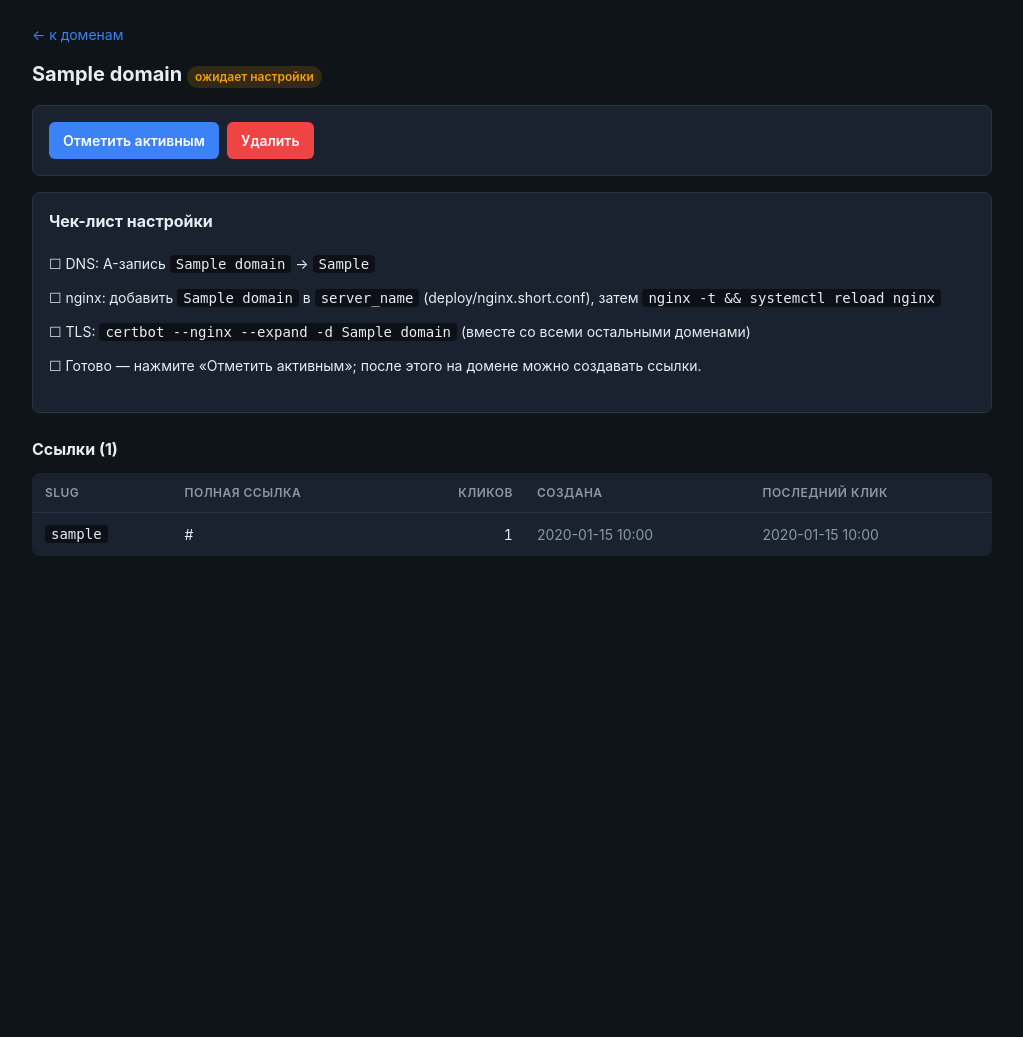
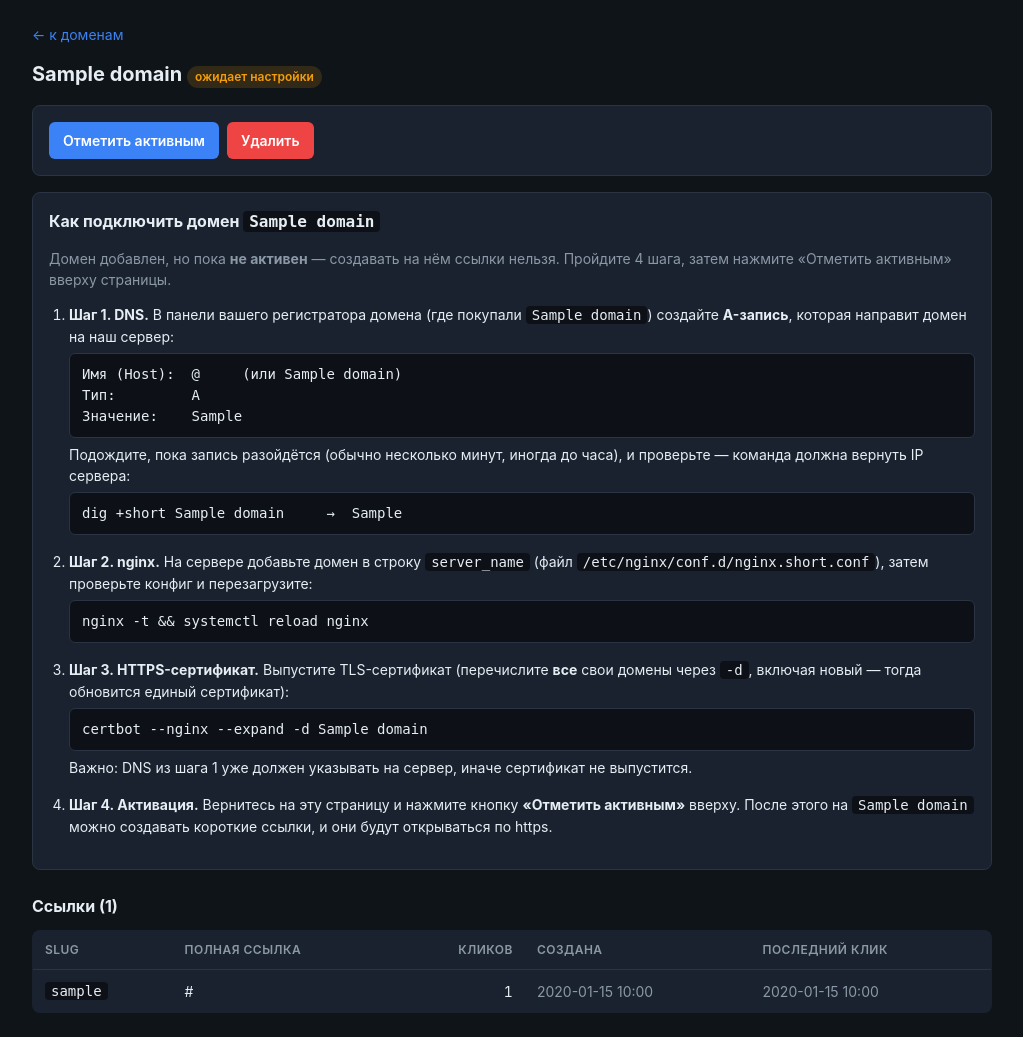
Before and after one commit to Whymeet/shortener, a FastAPI app: template app/templates/domain_detail.html in a window 1280 px wide. Shown: the part 64-1101 px from the top of the page, without its empty margins (128-1151 px from the left). Before the commit the page ends 620 px from the top, so only its background shows below. Run offline with FastAPI, Linux system fonts and the light colour scheme; the template is opened without the code that fills it: most values are stand-ins (such as "Sample title", 1, 10 or a date in 2020).

Commit message:
Admin: step-by-step guide for connecting a new domain
На странице домена (для неактивных) вместо краткого чек-листа — понятный гайд из 4 шагов
(DNS A-запись → nginx server_name → certbot → активация) с копируемыми командами, в которые
подставлены сам домен и SERVER_IP. У формы добавления на дашборде — подсказка про этот гайд.

Co-Authored-By: Claude Opus 4.8 (1M context) <noreply@anthropic.com>

```diff
--- a/app/templates/base.html
+++ b/app/templates/base.html
@@ -36,6 +36,10 @@
     .msg{background:rgba(59,130,246,.12);border:1px solid var(--accent);border-radius:6px;padding:10px 12px;margin-bottom:16px;}
     .checklist{list-style:none;padding:0;} .checklist li{padding:6px 0;}
     code{background:#0d1117;padding:1px 6px;border-radius:4px;}
+    pre{background:#0d1117;border:1px solid var(--border);border-radius:6px;padding:10px 12px;
+        overflow-x:auto;margin:6px 0;white-space:pre-wrap;word-break:break-all;}
+    ol.guide{padding-left:20px;margin:8px 0 0;} ol.guide li{margin:0 0 16px;}
+    ol.guide b{color:var(--fg);}
     .row-actions{display:flex;gap:8px;}
     .truncate{max-width:380px;overflow:hidden;text-overflow:ellipsis;white-space:nowrap;}
   </style>
--- a/app/templates/dashboard.html
+++ b/app/templates/dashboard.html
@@ -23,6 +23,6 @@
 <form method="post" action="/admin/domains" class="card">
   <input type="text" name="domain" placeholder="например, krokozaim.ru">
   <button type="submit">Добавить</button>
-  <div class="muted" style="margin-top:8px;">Домен добавится со статусом «ожидает настройки». Затем настройте DNS/nginx/TLS и отметьте активным.</div>
+  <div class="muted" style="margin-top:8px;">Домен добавится со статусом «ожидает настройки». Откройте его страницу («подробнее →») — там пошаговый гайд: DNS → nginx → сертификат → активация.</div>
 </form>
 {% endblock %}
--- a/app/templates/domain_detail.html
+++ b/app/templates/domain_detail.html
@@ -20,13 +20,38 @@
 
 {% if not d.is_active %}
 <div class="card">
-  <h2 style="margin-top:0;">Чек-лист настройки</h2>
-  <ul class="checklist">
-    <li>☐ DNS: A-запись <code>{{ d.domain }}</code> → <code>{{ server_ip or "IP вашего сервера" }}</code></li>
-    <li>☐ nginx: добавить <code>{{ d.domain }}</code> в <code>server_name</code> (deploy/nginx.short.conf), затем <code>nginx -t &amp;&amp; systemctl reload nginx</code></li>
-    <li>☐ TLS: <code>certbot --nginx --expand -d {{ d.domain }}</code> (вместе со всеми остальными доменами)</li>
-    <li>☐ Готово — нажмите «Отметить активным»; после этого на домене можно создавать ссылки.</li>
-  </ul>
+  <h2 style="margin-top:0;">Как подключить домен <code>{{ d.domain }}</code></h2>
+  <p class="muted">Домен добавлен, но пока <b>не активен</b> — создавать на нём ссылки нельзя.
+     Пройдите 4 шага, затем нажмите «Отметить активным» вверху страницы.</p>
+
+  <ol class="guide">
+    <li>
+      <b>Шаг 1. DNS.</b> В панели вашего регистратора домена (где покупали <code>{{ d.domain }}</code>)
+      создайте <b>A-запись</b>, которая направит домен на наш сервер:
+      <pre>Имя (Host):  @     (или {{ d.domain }})
+Тип:         A
+Значение:    {{ server_ip or "IP вашего сервера" }}</pre>
+      Подождите, пока запись разойдётся (обычно несколько минут, иногда до часа), и проверьте —
+      команда должна вернуть IP сервера:
+      <pre>dig +short {{ d.domain }}     →  {{ server_ip or "IP сервера" }}</pre>
+    </li>
+    <li>
+      <b>Шаг 2. nginx.</b> На сервере добавьте домен в строку <code>server_name</code>
+      (файл <code>/etc/nginx/conf.d/nginx.short.conf</code>), затем проверьте конфиг и перезагрузите:
+      <pre>nginx -t && systemctl reload nginx</pre>
+    </li>
+    <li>
+      <b>Шаг 3. HTTPS-сертификат.</b> Выпустите TLS-сертификат (перечислите <b>все</b> свои домены
+      через <code>-d</code>, включая новый — тогда обновится единый сертификат):
+      <pre>certbot --nginx --expand -d {{ d.domain }}</pre>
+      Важно: DNS из шага 1 уже должен указывать на сервер, иначе сертификат не выпустится.
+    </li>
+    <li>
+      <b>Шаг 4. Активация.</b> Вернитесь на эту страницу и нажмите кнопку
+      <b>«Отметить активным»</b> вверху. После этого на <code>{{ d.domain }}</code> можно
+      создавать короткие ссылки, и они будут открываться по https.
+    </li>
+  </ol>
 </div>
 {% endif %}
 
```
